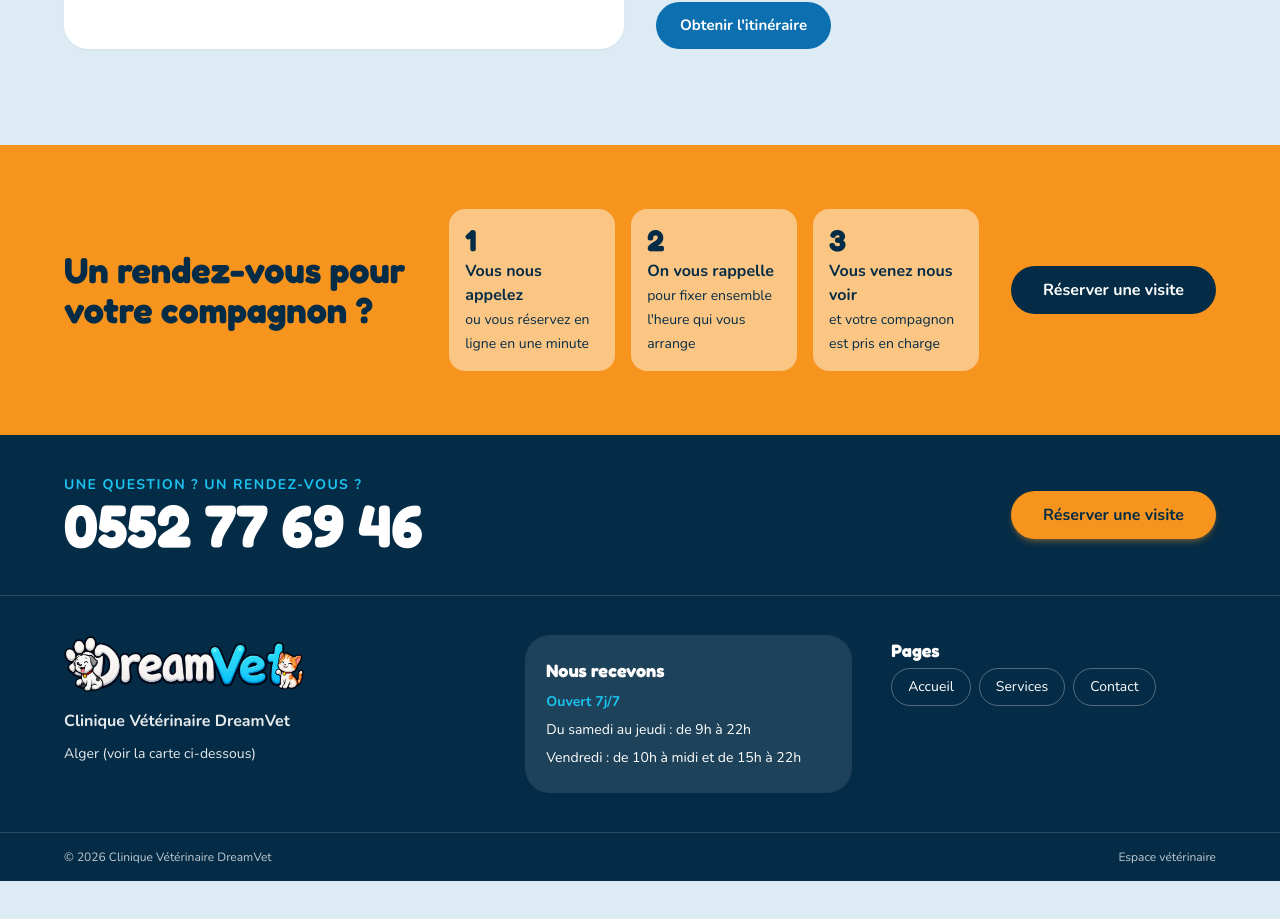
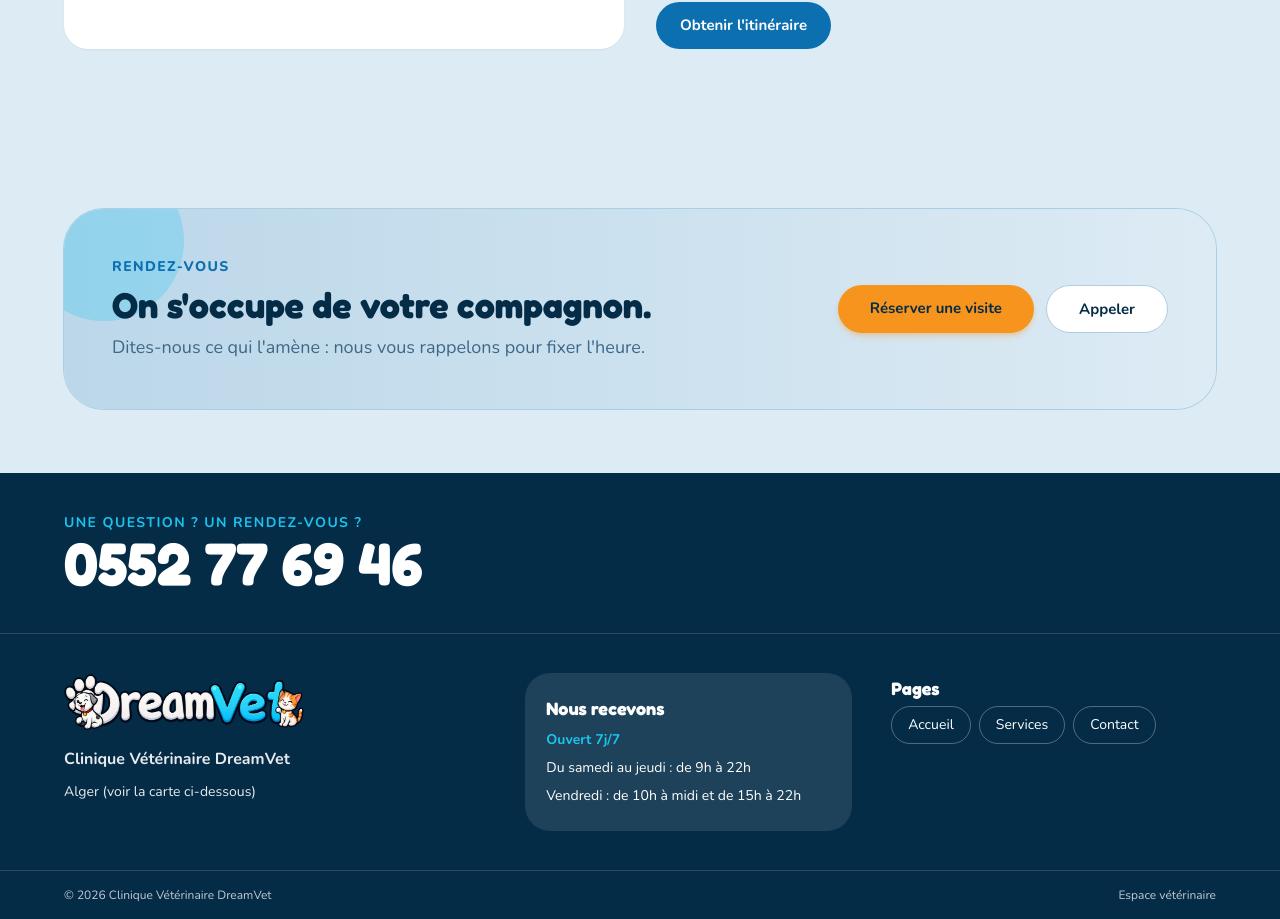
Before and after one commit to jazilmedelci7-tech/dream-vet, a React (Vite) app: page / in a window 1280 px wide. Shown: the part 2767-3686 px from the top of the page. Before the commit the page ends 3648 px from the top, so only its background shows below. Built offline with nearby package versions, Linux system fonts and the light colour scheme.

Commit message:
Bandeau de rendez-vous plus simple (texte + deux boutons), pied de page sans bouton en double
Co-Authored-By: Claude Sonnet 5.5 <noreply@anthropic.com>
Claude-Session: https://claude.ai/code/session_01BepyhqZwt8JbCZRC2RSXjs

```diff
--- a/src/components/Layout.tsx
+++ b/src/components/Layout.tsx
@@ -134,7 +134,6 @@ export function Footer() {
           <p className="text-sm font-bold uppercase tracking-widest text-brand-accent">Une question ? Un rendez-vous ?</p>
           <a href={telHref(c0.telephone)} className="font-display text-4xl font-bold hover:underline md:text-6xl">{c0.telephone}</a>
         </div>
-        <Link to="/contact" className="btn btn-warm self-start rounded-full px-8 text-base md:self-auto">Réserver une visite</Link>
       </div>
       <div className="wrap grid gap-10 py-10 text-sm leading-7 md:grid-cols-[1.3fr_1fr_1fr]">
         <div className="flex flex-col items-start gap-4">
@@ -212,32 +211,22 @@ export function PageHero({ title, text }: { title: string; text: string }) {
 }
 
 export function Cta() {
-  const etapes = [
-    ['Vous nous appelez', 'ou vous réservez en ligne en une minute'],
-    ['On vous rappelle', 'pour fixer ensemble l\'heure qui vous arrange'],
-    ['Vous venez nous voir', 'et votre compagnon est pris en charge'],
-  ];
   return (
-    <section className="bg-brand-warm text-brand-dark">
-      <div className="wrap py-12 md:py-16">
-        <Reveal>
-          <div className="grid items-center gap-8 lg:grid-cols-[1fr_1.5fr_auto]">
-            <h2 className="text-3xl font-bold leading-tight md:text-4xl">Un rendez-vous pour votre compagnon ?</h2>
-            <ol className="grid gap-4 sm:grid-cols-3">
-              {etapes.map(([t, d], i) => (
-                <li key={t} className="rounded-2xl bg-white/45 p-4">
-                  <span className="mb-1 block font-display text-3xl font-bold leading-none">{i + 1}</span>
-                  <strong className="block">{t}</strong>
-                  <span className="text-sm">{d}</span>
-                </li>
-              ))}
-            </ol>
-            <Link to="/contact" className="btn rounded-full bg-brand-dark px-8 text-center text-base text-white">
-              Réserver une visite
-            </Link>
+    <section className="wrap py-12 md:py-16">
+      <Reveal>
+        <div className="relative flex flex-col items-start justify-between gap-6 overflow-hidden rounded-[2.5rem] bg-gradient-to-r from-brand-soft to-brand-light p-8 ring-1 ring-brand-line md:flex-row md:items-center md:p-12">
+          <div aria-hidden="true" className="pointer-events-none absolute -left-10 -top-12 h-40 w-40 rounded-full bg-brand-accent/25" />
+          <div className="relative max-w-xl">
+            <p className="mb-2 text-sm font-extrabold uppercase tracking-widest text-brand">Rendez-vous</p>
+            <h2 className="mb-2 text-3xl font-bold text-brand-dark md:text-4xl">On s'occupe de votre compagnon.</h2>
+            <p className="text-lg text-brand-muted">Dites-nous ce qui l'amène : nous vous rappelons pour fixer l'heure.</p>
           </div>
-        </Reveal>
-      </div>
+          <div className="relative flex flex-wrap gap-3">
+            <Link to="/contact" className="btn btn-warm rounded-full px-8">Réserver une visite</Link>
+            <a href={telHref(cabinets[0].telephone)} className="btn btn-ghost rounded-full px-8">Appeler</a>
+          </div>
+        </div>
+      </Reveal>
     </section>
   );
 }
```
